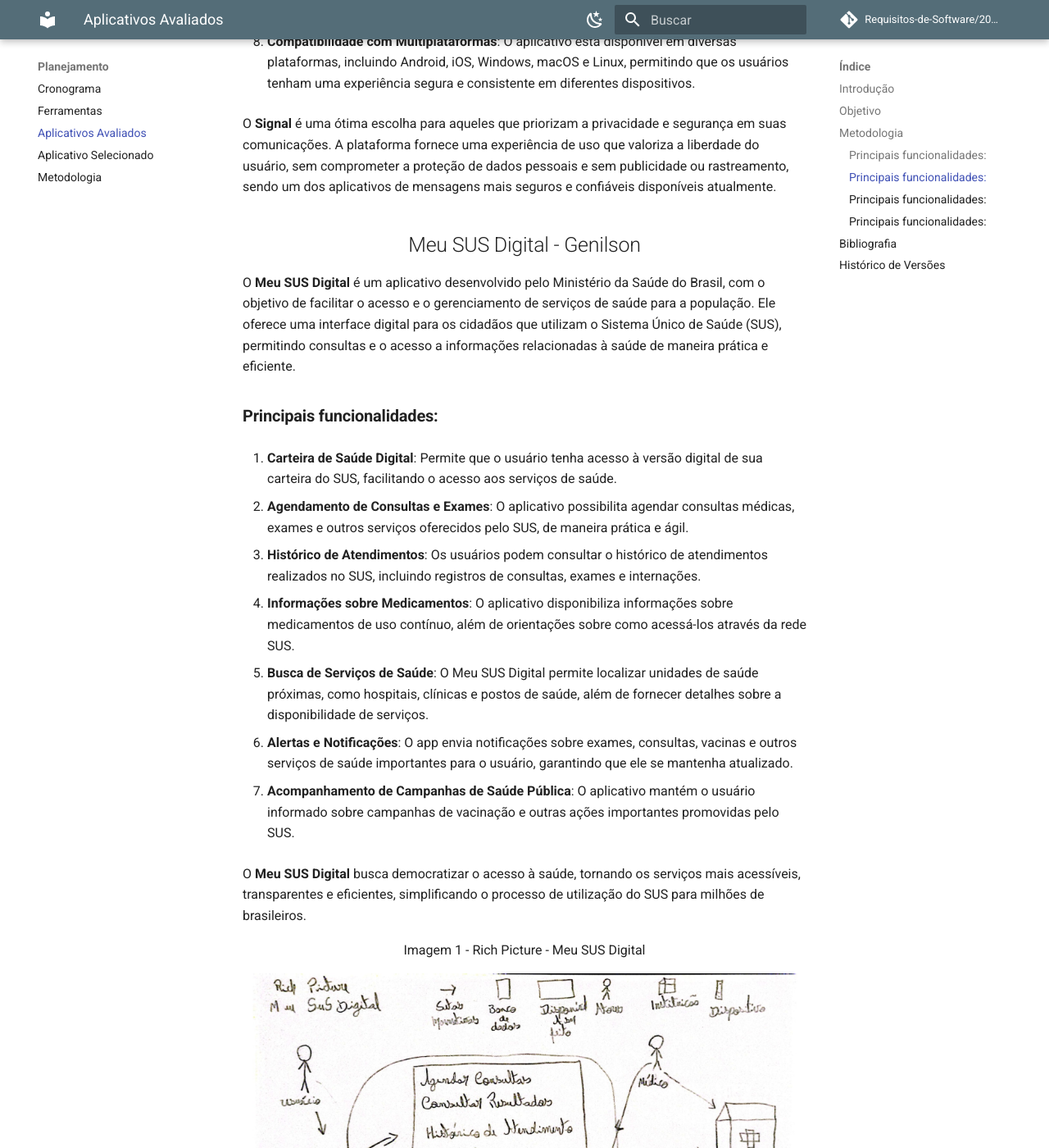
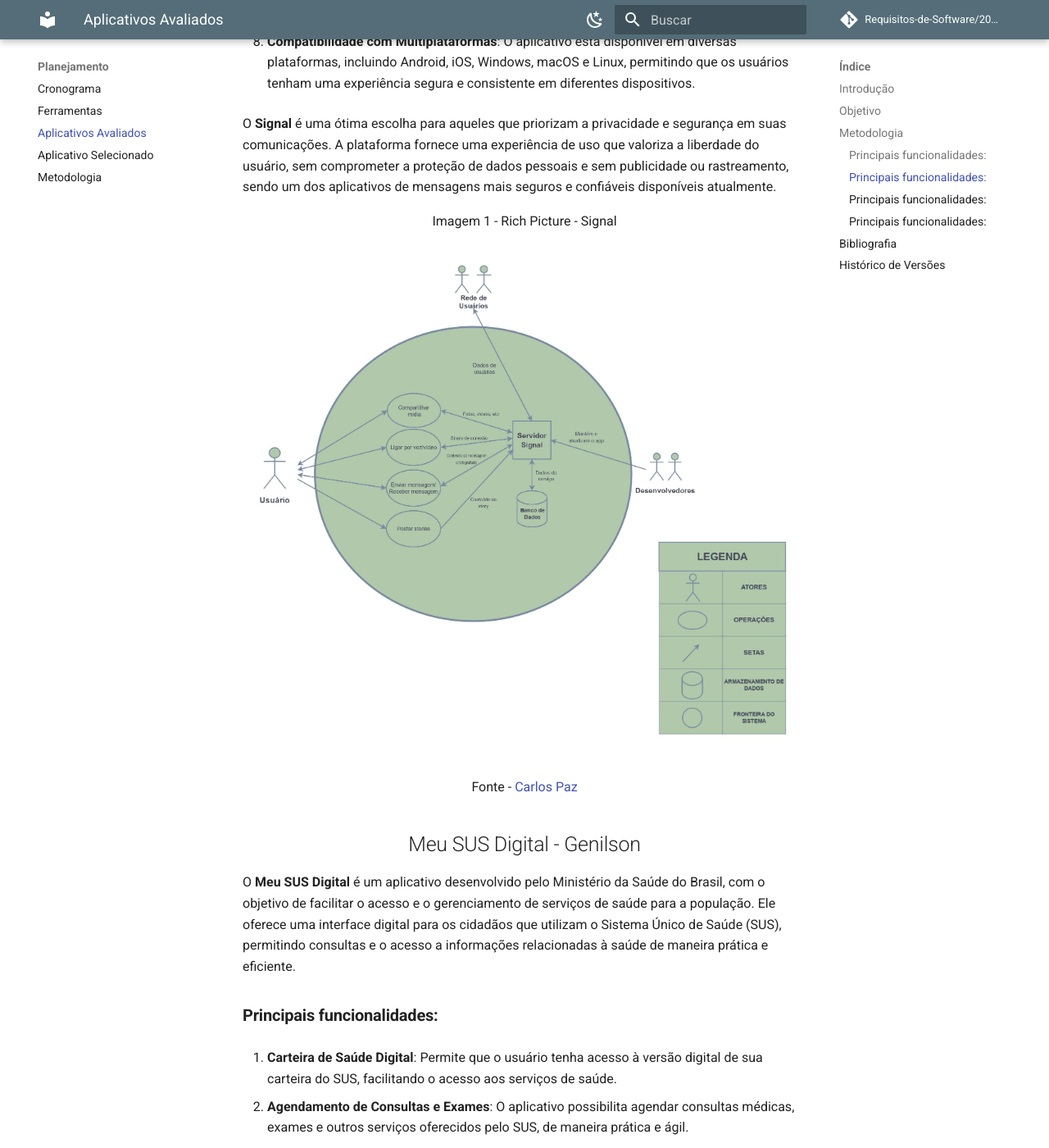
Before and after one commit to Requisitos-de-Software/2024.2-Grupo07, an MkDocs documentation site: the page built from docs/planejamento/aplicativosAvaliados.md, in a window 1280 px wide and 1400 px high, scrolled down 3393 px. Shown: the whole window at 82% size. Built offline with MkDocs 1.6.1 and Material for MkDocs 9.7.7, drawn with Linux system fonts in a browser that asks for light colours; comment, search, counter and statistics services are not loaded.

Commit message:
adicionar rich picture restante

```diff
--- a/docs/planejamento/aplicativosAvaliados.md
+++ b/docs/planejamento/aplicativosAvaliados.md
@@ -99,6 +99,16 @@
 
 O **Signal** é uma ótima escolha para aqueles que priorizam a privacidade e segurança em suas comunicações. A plataforma fornece uma experiência de uso que valoriza a liberdade do usuário, sem comprometer a proteção de dados pessoais e sem publicidade ou rastreamento, sendo um dos aplicativos de mensagens mais seguros e confiáveis disponíveis atualmente.
 
+<div style="text-align: center">
+<p>Imagem 1 - Rich Picture - Signal</p>
+</div>
+
+
+![Rich Picture - Signal](imagens/rpcarlos.jpg)
+
+
+<p style="text-align: center;">Fonte - <a href="https://github.com/dudupaz">Carlos Paz</a></p>
+
 <div style="text-align: center;">
   <h2>Meu SUS Digital - Genilson</h2>
 </div>
```
Also changed, not shown: docs/planejamento/imagens/rpcarlos.jpg (added).
